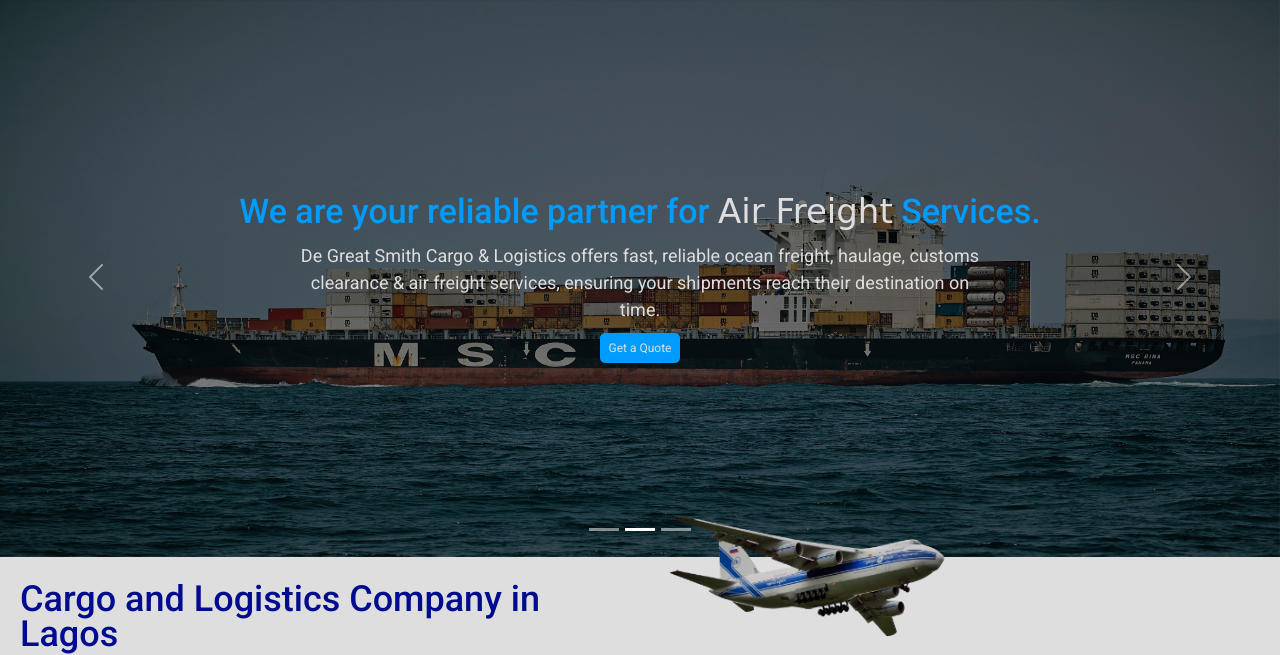
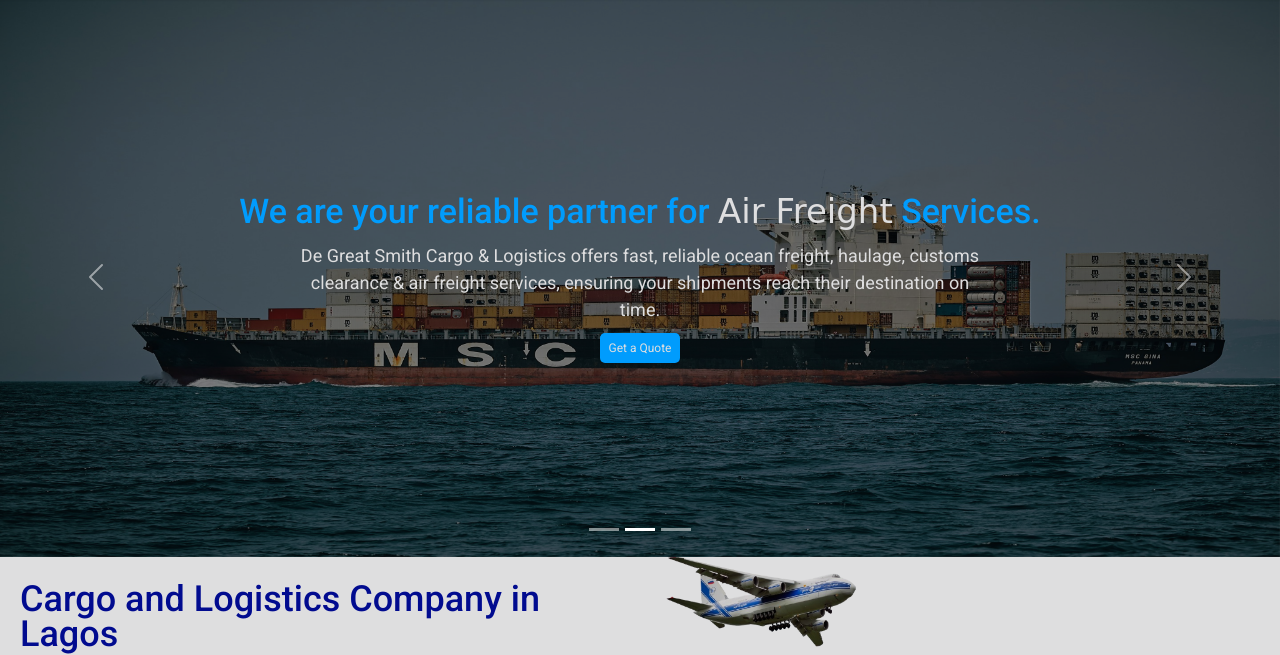
Before and after one commit to EzeVincent/DeGreatSmithCargo, a plain HTML site: page index.html in a window 1280 px wide. Shown: the part 87-742 px from the top of the page. Drawn offline with nearby package versions, Linux system fonts and the light colour scheme.

Commit message:
Update styles.css

```diff
--- a/styles.css
+++ b/styles.css
@@ -425,8 +425,8 @@
  position: absolute;
  left: 0px;
  bottom: 0px;
- width: 290px;
- height: 200px;
+ width: 200px;
+ height: 150px;
  transition: ease;
  animation-name: dance;
  animation-timing-function: 2s;
@@ -441,7 +441,7 @@
     bottom: 0px;
  }
  50%{
-  left: 100px;
+  left: 80px;
   bottom: 200px;
  }
  100%{
```
